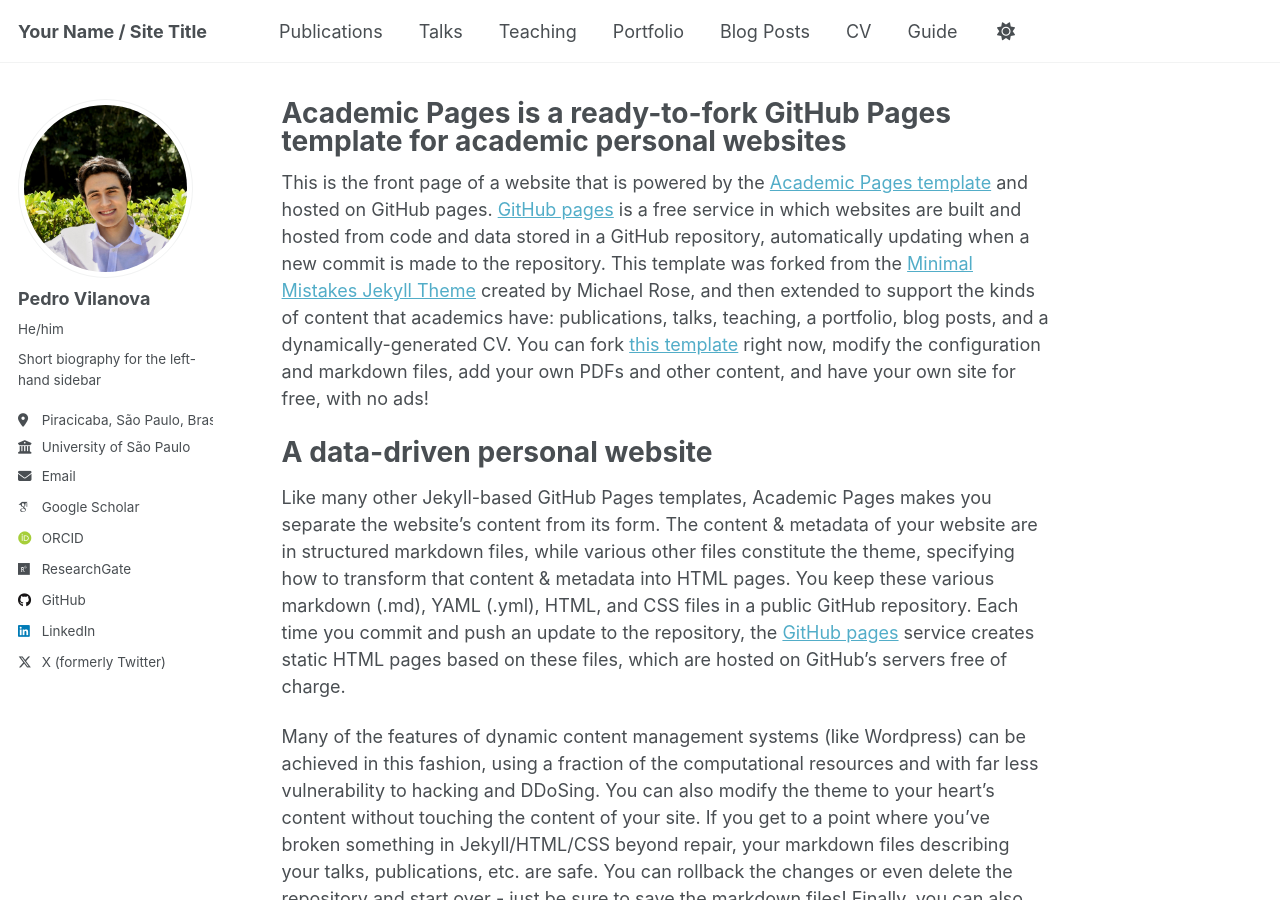
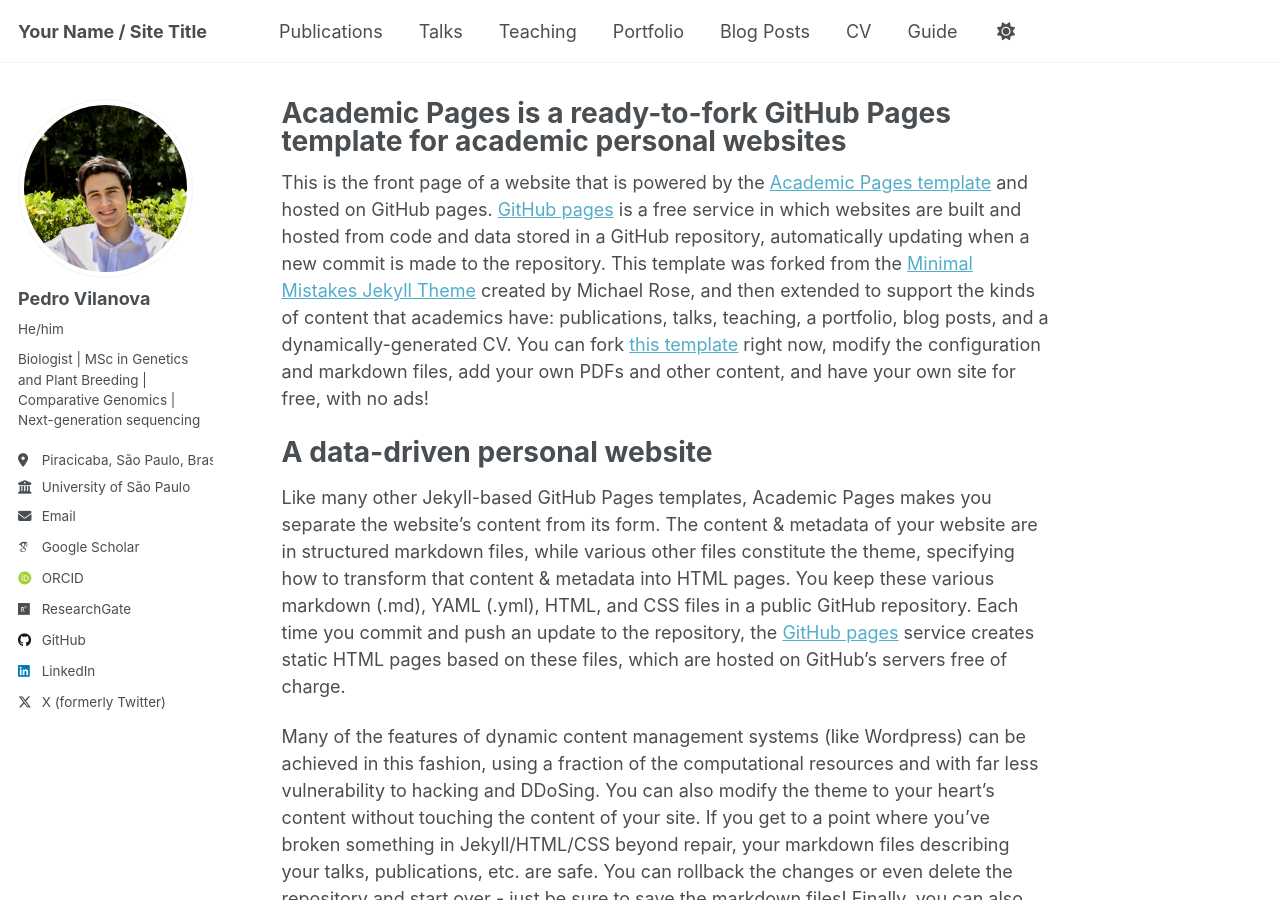
Before and after one commit to pedrofvilanova/pedrofvilanova.github.io, a Jekyll site: the page built from _pages/about.md, in a window 1280 px wide and 900 px high. Built offline with Jekyll 4.4.1, drawn with Linux system fonts in a browser that asks for light colours; some web fonts are replaced.

Commit message:
Update _config.yml

```diff
--- a/_config.yml
+++ b/_config.yml
@@ -25,7 +25,7 @@ author:
   avatar           : "profile.jpeg"
   name             : "Pedro Vilanova"
   pronouns         : "He/him"
-  bio              : "Short biography for the left-hand sidebar"
+  bio              : "Biologist | MSc in Genetics and Plant Breeding | Comparative Genomics | Next-generation sequencing"
   location         : "Piracicaba, São Paulo, Brasil"
   employer         : "University of São Paulo"
   uri              : # URL
```
